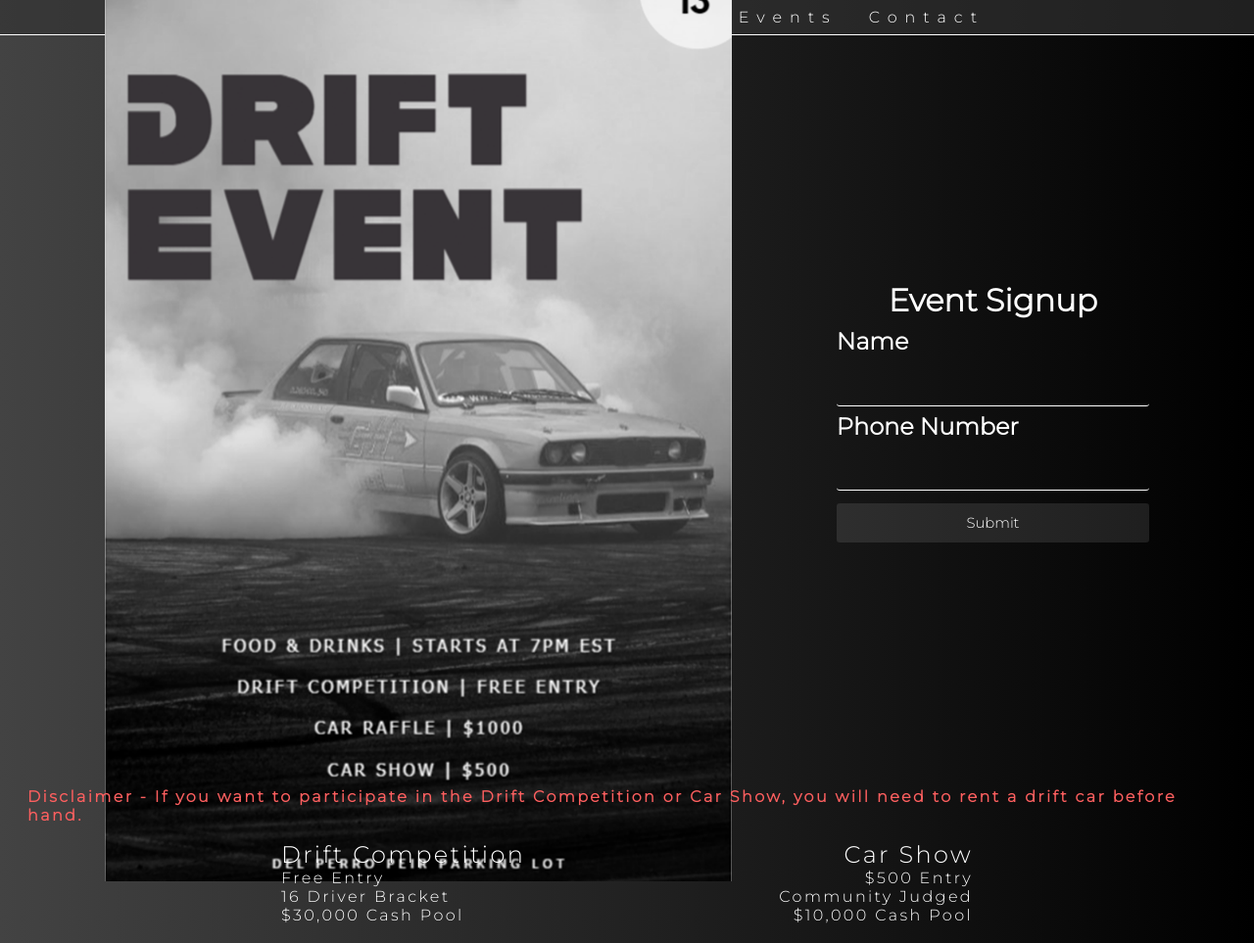
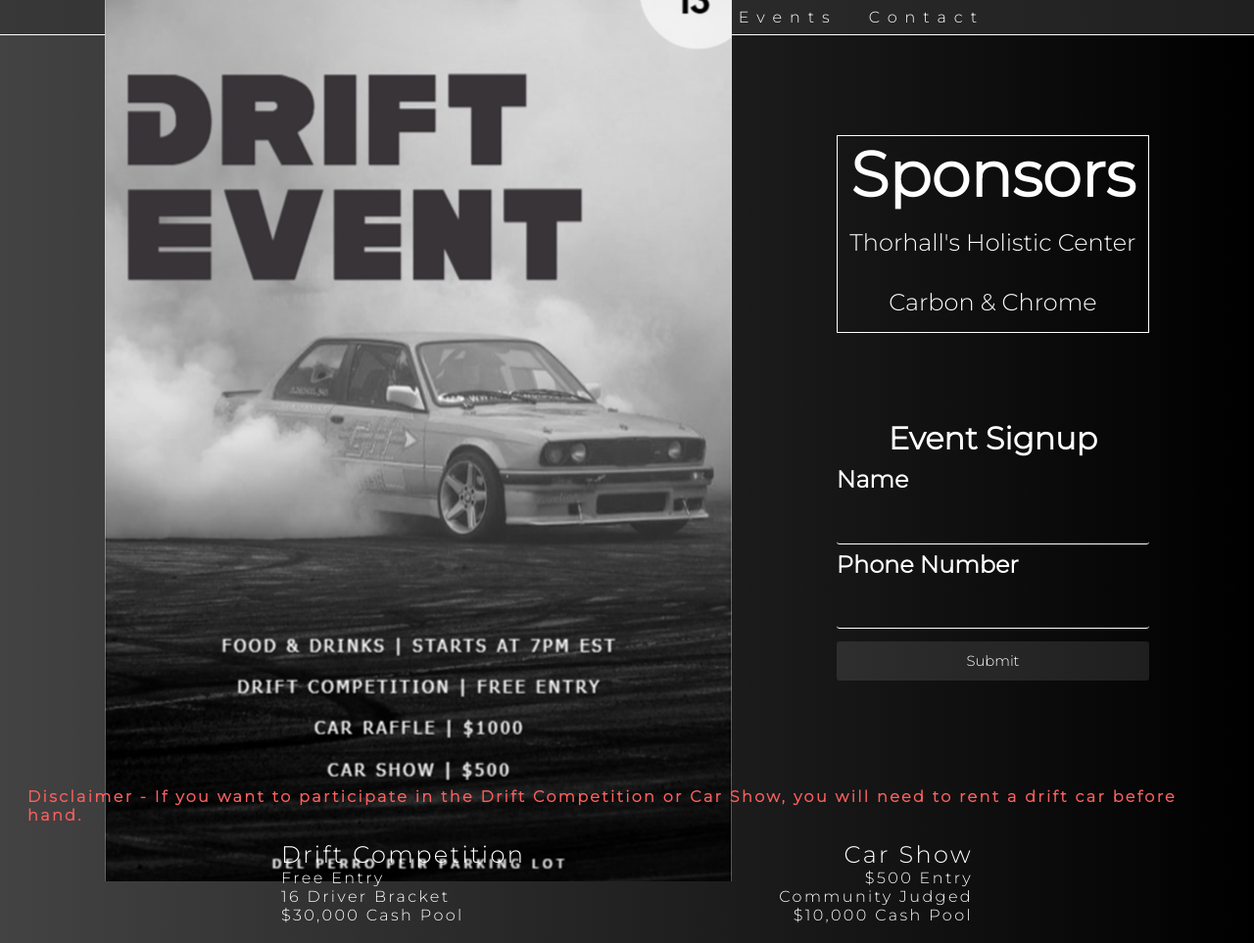
Before and after one commit to 0ItsCleo0/SidewaysUniversity, a plain HTML site: page events.html in a window 1280 px wide. Shown: the top 963 px of the page at 98% size. Drawn offline with Linux system fonts and the light colour scheme.

Commit message:
Sponsors Added

```diff
--- a/events.html
+++ b/events.html
@@ -18,6 +18,13 @@
         <div class="events-container">
             <img src="resources/DelPerroPierDriftEvent.png">
             <div class="form">
+                <div class="sponsors">
+                    <h1>Sponsors</h1>
+                    <ul>
+                        <li>Thorhall's Holistic Center</li>
+                        <li>Carbon & Chrome</li>
+                    </ul>
+                </div>
                 <script type="text/javascript">var submitted=false;</script>
                 <iframe name="hidden_iframe" id="hidden_iframe" style="display:none;" onload="if(submitted)  {window.location='events.html';}"></iframe>
 
@@ -30,7 +37,6 @@
                     <input type="text" name="entry.517176826" id="Name" placeholder="" required>
                     <input type="submit" value="Submit" />
                 </form>
-
             </div>
         </div>
         <div class="event-details">
--- a/styles.css
+++ b/styles.css
@@ -637,3 +637,18 @@ a {
 .car-show {
     text-align: right;
 }
+.sponsors {
+    text-align: center;
+    color: white;
+    font-size: 40px;
+    margin-bottom: 100px;
+    font-family: 'Montserrat';
+    border: 1px solid white;
+}
+.sponsors ul {
+    list-style: none;
+}
+.sponsors li {
+    padding-block: 20px;
+    font-size: 30px;
+}
```
